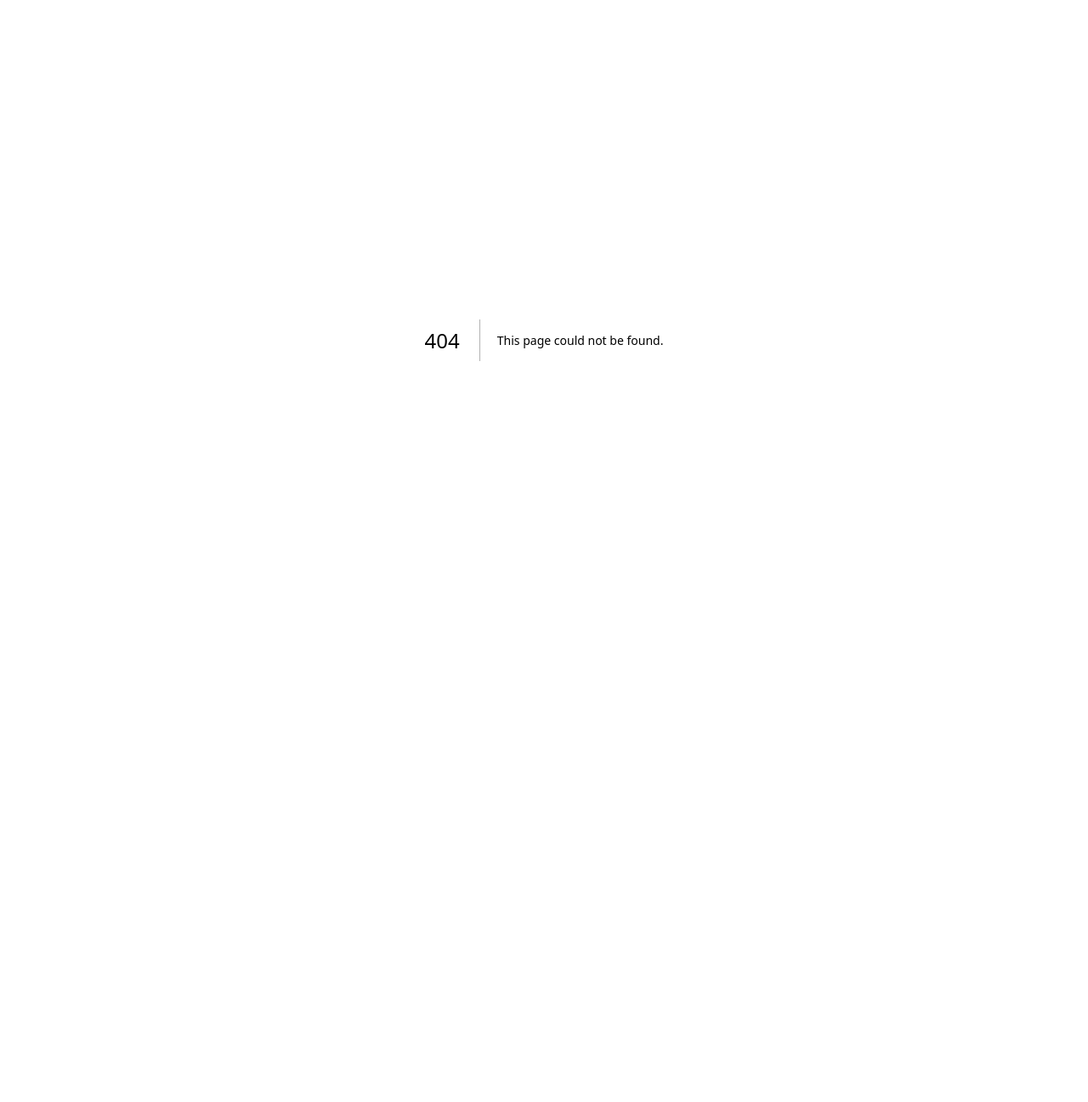
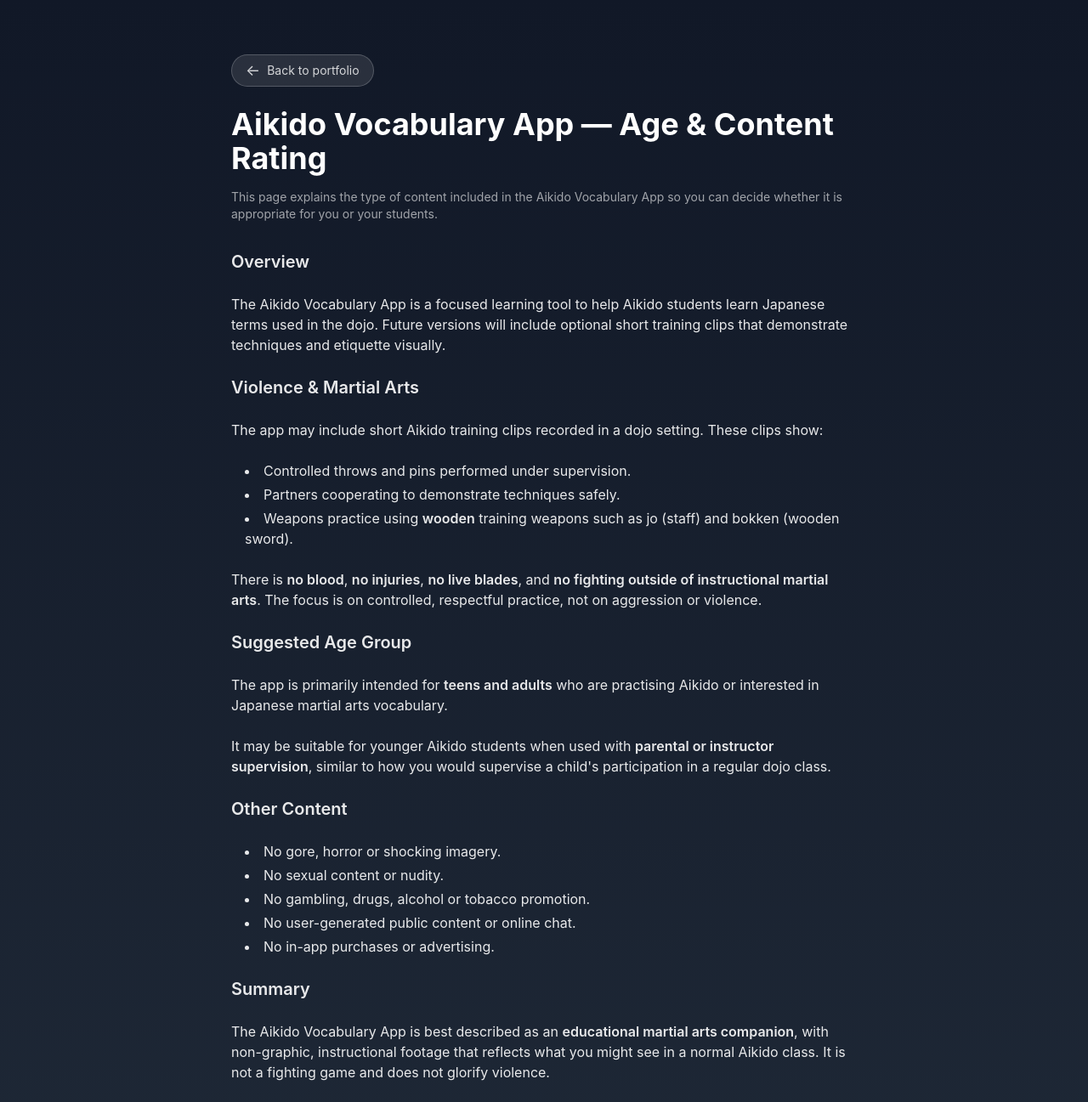
Before and after one commit to JamieNudge/jmclarenscripts, a Next.js app: page /aikido-vocabulary/content-rating in a window 1280 px wide. Before the commit this address had no page. Shown: the top 1297 px of the page at 85% size. Before the commit the page ends 800 px from the top, so only its background shows below. Built offline with nearby package versions, Linux system fonts and the light colour scheme.

Commit message:
Add Aikido age & content rating page and link from portfolio

```diff
--- /dev/null
+++ b/app/aikido-vocabulary/content-rating/page.tsx
@@ -0,0 +1,110 @@
+import type { Metadata } from 'next';
+
+export const metadata: Metadata = {
+  title: 'Aikido Vocabulary App — Age & Content Rating',
+  description:
+    'Age suitability and content rating information for the Aikido Vocabulary App.',
+};
+
+export default function AikidoVocabularyContentRatingPage() {
+  return (
+    <main className="min-h-screen bg-gradient-to-b from-[#111827] to-[#1f2937] text-white">
+      <div className="max-w-3xl mx-auto px-4 py-12 md:py-16">
+        {/* Back to portfolio */}
+        <div className="mb-6">
+          <a
+            href="/"
+            className="inline-flex items-center gap-2 text-sm text-white/80 hover:text-white rounded-full bg-white/10 px-4 py-2 border border-white/20 hover:bg-white/15 transition-colors"
+          >
+            <span className="text-lg leading-none">←</span>
+            <span>Back to portfolio</span>
+          </a>
+        </div>
+
+        <h1 className="text-3xl md:text-4xl font-bold mb-4">
+          Aikido Vocabulary App — Age &amp; Content Rating
+        </h1>
+        <p className="text-sm text-white/60 mb-8">
+          This page explains the type of content included in the Aikido Vocabulary App so
+          you can decide whether it is appropriate for you or your students.
+        </p>
+
+        <section className="space-y-6 text-sm md:text-base leading-relaxed text-white/90">
+          <h2 className="text-xl font-semibold mt-4">Overview</h2>
+          <p>
+            The Aikido Vocabulary App is a focused learning tool to help Aikido students
+            learn Japanese terms used in the dojo. Future versions will include optional
+            short training clips that demonstrate techniques and etiquette visually.
+          </p>
+
+          <h2 className="text-xl font-semibold mt-4">Violence &amp; Martial Arts</h2>
+          <p>
+            The app may include short Aikido training clips recorded in a dojo setting.
+            These clips show:
+          </p>
+          <ul className="list-disc list-inside space-y-1 ml-4">
+            <li>Controlled throws and pins performed under supervision.</li>
+            <li>Partners cooperating to demonstrate techniques safely.</li>
+            <li>
+              Weapons practice using <span className="font-semibold">wooden</span> training
+              weapons such as jo (staff) and bokken (wooden sword).
+            </li>
+          </ul>
+          <p>
+            There is <span className="font-semibold">no blood</span>,{' '}
+            <span className="font-semibold">no injuries</span>,{' '}
+            <span className="font-semibold">no live blades</span>, and{' '}
+            <span className="font-semibold">no fighting outside of instructional martial
+            arts</span>. The focus is on controlled, respectful practice, not on
+            aggression or violence.
+          </p>
+
+          <h2 className="text-xl font-semibold mt-4">Suggested Age Group</h2>
+          <p>
+            The app is primarily intended for <span className="font-semibold">teens and
+            adults</span> who are practising Aikido or interested in Japanese martial arts
+            vocabulary.
+          </p>
+          <p>
+            It may be suitable for younger Aikido students when used with{' '}
+            <span className="font-semibold">parental or instructor supervision</span>,
+            similar to how you would supervise a child&apos;s participation in a regular
+            dojo class.
+          </p>
+
+          <h2 className="text-xl font-semibold mt-4">Other Content</h2>
+          <ul className="list-disc list-inside space-y-1 ml-4">
+            <li>No gore, horror or shocking imagery.</li>
+            <li>No sexual content or nudity.</li>
+            <li>No gambling, drugs, alcohol or tobacco promotion.</li>
+            <li>No user-generated public content or online chat.</li>
+            <li>No in-app purchases or advertising.</li>
+          </ul>
+
+          <h2 className="text-xl font-semibold mt-4">Summary</h2>
+          <p>
+            The Aikido Vocabulary App is best described as an{' '}
+            <span className="font-semibold">educational martial arts companion</span>, with
+            non-graphic, instructional footage that reflects what you might see in a
+            normal Aikido class. It is not a fighting game and does not glorify violence.
+          </p>
+
+          <h2 className="text-xl font-semibold mt-4">Questions</h2>
+          <p>
+            If you have any questions about the age suitability or content of the app,
+            you can contact the developer:
+          </p>
+          <p className="mt-2">
+            <span className="font-semibold">Email:</span>{' '}
+            <a
+              href="mailto:jmclarenscripts@gmail.com"
+              className="underline hover:text-blue-300"
+            >
+              jmclarenscripts@gmail.com
+            </a>
+          </p>
+        </section>
+      </div>
+    </main>
+  );
+}
--- a/components/AppDetailModal.tsx
+++ b/components/AppDetailModal.tsx
@@ -145,6 +145,14 @@ export default function AppDetailModal({ app, onClose }: AppDetailModalProps) {
                   Privacy Policy
                 </a>
               )}
+              {app.contentRatingUrl && (
+                <a
+                  href={app.contentRatingUrl}
+                  className="px-8 py-4 border border-gray-300/70 dark:border-gray-700/70 rounded-full font-semibold text-gray-900 dark:text-white bg-transparent hover:bg-white/10 dark:hover:bg-white/5 transition-colors"
+                >
+                  Age &amp; Content Rating
+                </a>
+              )}
             </div>
           </div>
         </motion.div>
--- a/lib/apps-data.ts
+++ b/lib/apps-data.ts
@@ -50,6 +50,7 @@ export const apps: App[] = [
     platform: 'iOS',
     status: 'beta',
     privacyUrl: '/privacy/aikido-vocabulary',
+    contentRatingUrl: '/aikido-vocabulary/content-rating',
   },
   {
     id: 'desktop-totem',
--- a/types/app.ts
+++ b/types/app.ts
@@ -10,6 +10,7 @@ export interface App {
   appStoreUrl?: string;
   websiteUrl?: string;
   privacyUrl?: string;
+  contentRatingUrl?: string;
   platform: 'iOS' | 'macOS' | 'Web' | 'Cross-platform';
   status: 'live' | 'beta' | 'coming-soon';
 }
```
